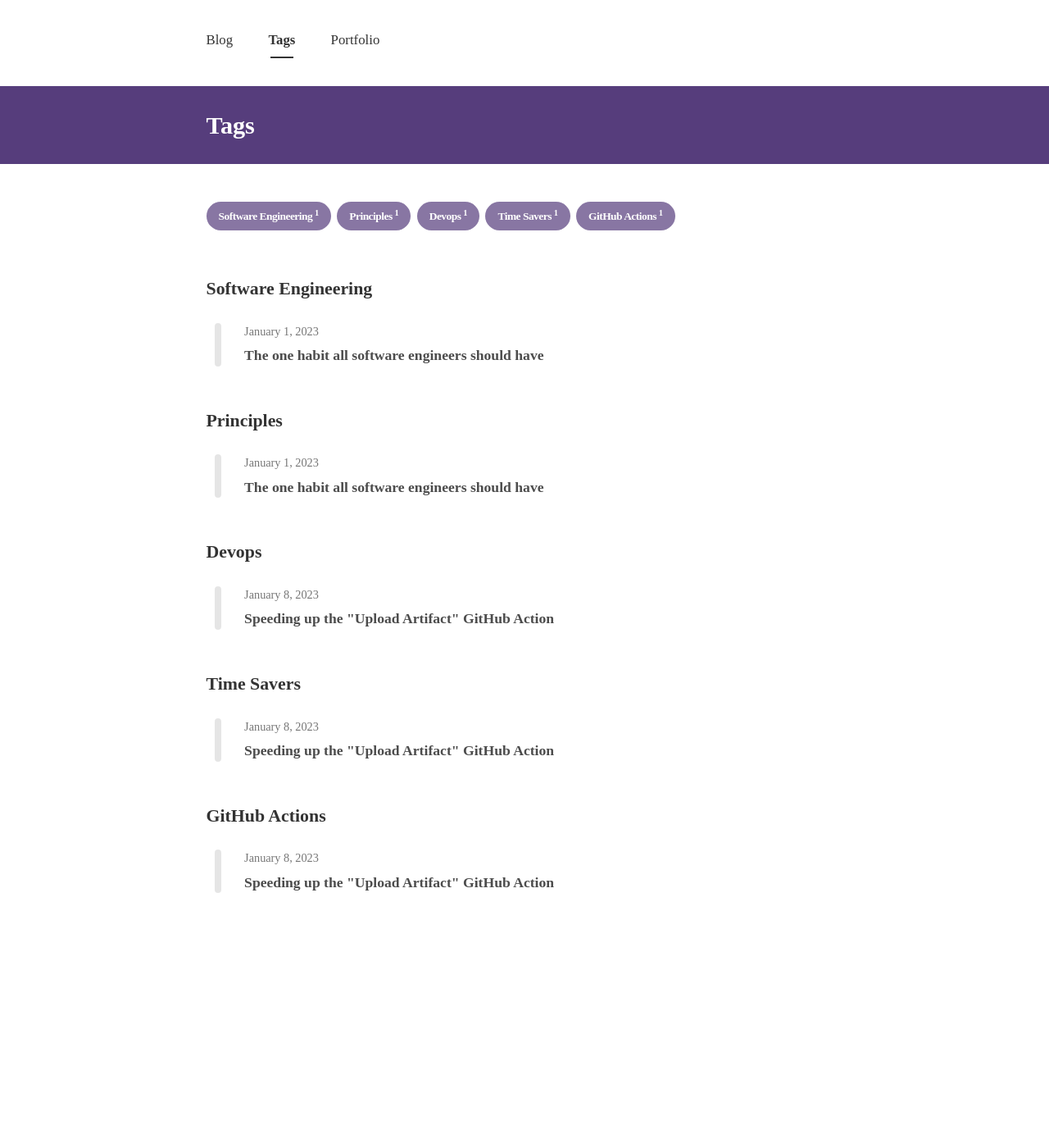
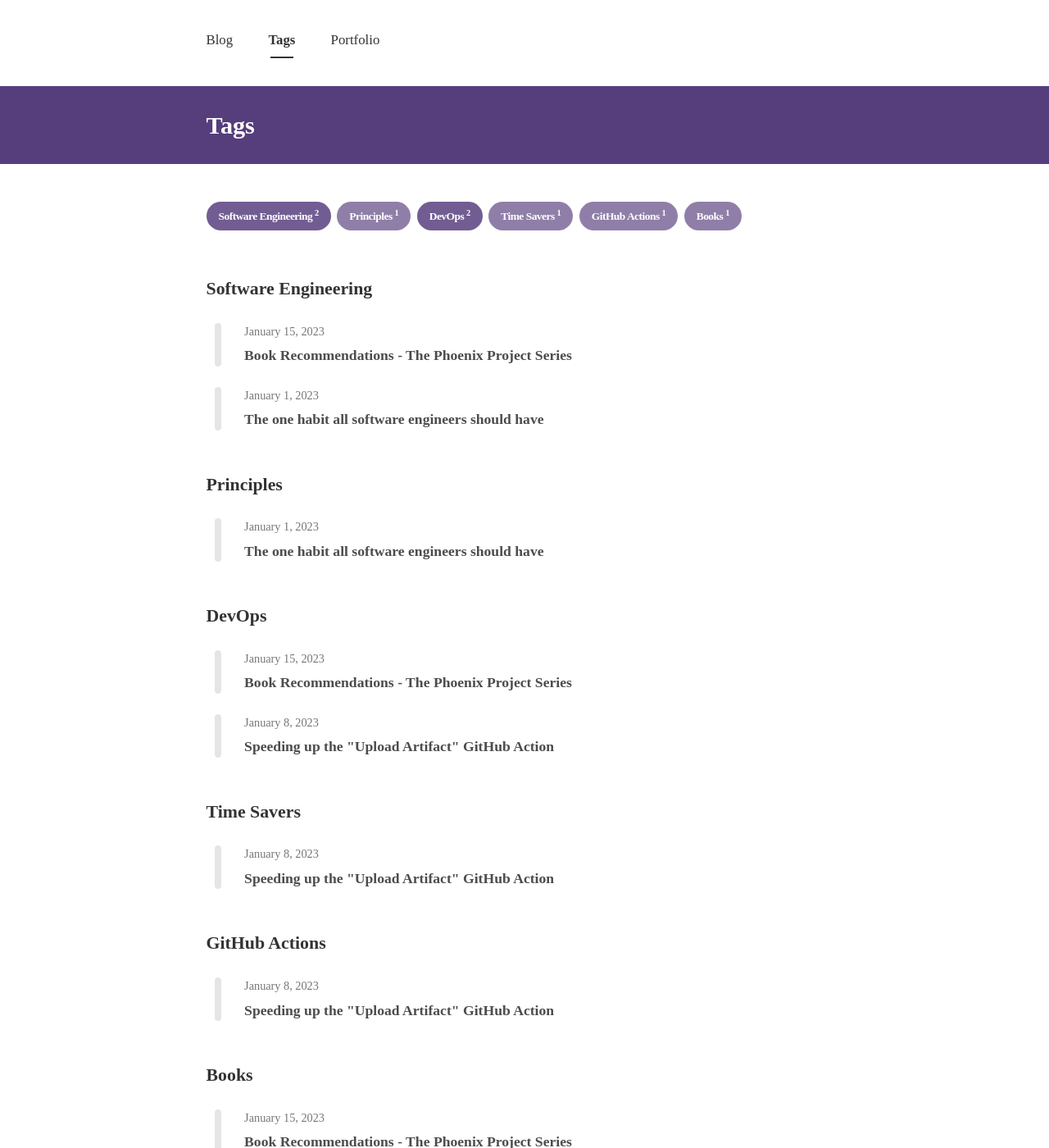
Before and after one commit to TomBillingtonUK/blog, a Jekyll site: the page built from tags.html, in a window 1280 px wide and 1400 px high. Shown: the whole window at 82% size. Built offline with Jekyll 4.4.1, drawn with Linux system fonts in a browser that asks for light colours; nearby versions of some CDN libraries; some web fonts are replaced.

Commit message:
New Blog Post

```diff
--- /dev/null
+++ b/_posts/2023-01-15-the-phoenix-project.md
@@ -0,0 +1,38 @@
+---
+layout: post
+title: Book Recommendations - The Phoenix Project Series
+subtitle : A fictional book series which will guide you through the principles and pitfalls of DevOps and Software Engineering.
+image: assets/img/posts/2023-01-15-the-phoenix-project/social-media-post.png
+imageWidth: 1080
+imageHeight: 1080
+tags: [Books, DevOps, Software Engineering ]
+author: Thomas Billington
+comments : False
+---
+This week's post will be short, but it covers two books I think all engineers should read. These aren't textbooks telling you how to write code but fictional stories with situations you will have experienced. Both books are from award-winning CTO Gene Kim.
+<br/>
+<br/>
+# The Phoenix Project
+
+This book, released in 2013, tells the story of a fictional IT project in a struggling automotive company. The book will introduce you to the three DevOps principles and how the characters use them to bring the project back on track.
+<br/>
+<br/>
+I came across this book while working in Capgemini; our practice lead added it to the recommended reading list and allowed us to expense it. One to never turn down a freebie, I ordered it. It was shipped to my hotel the next day, and I read it from cover to cover over the next two days, and it's been on my recommendation list ever since.
+<br/>
+<br/>
+[Purchase The Phoenix Project on Amazon](https://www.amazon.co.uk/Phoenix-Project-DevOps-Helping-Business/dp/0988262592)
+<br/>
+<br/>
+# The Unicorn Project
+
+The Unicorn Project, released in 2019, is a sequel to The Phoniex Project, set in the same company. This time, the focus is on software development and the effects that technical debt and complexity can have on a project.
+<br/>
+<br/>
+After reading his previous book, I was already following Gene Kim, so I jumped on it as soon as it came out. This time in Audible format. With seven years working as an engineer, I have faced the situations discussed here, which made this book super relatable. I recommend reading The Phoenix Project first, as that gives you a lot of the back story of why the project is in trouble a second time.
+<br/>
+<br/>
+
+[Purchase The Unicorn Project on Amazon](https://www.amazon.co.uk/Unicorn-Project-Developers-Disruption-Thriving-ebook/dp/B07QT9QR41)
+<br/>
+<br/>
+This series of books is always my default recommendation for someone looking to learn more about how software and projects work. If you do pick them up, I would like to know your thoughts, and I'm always on the lookout for even more recommendations if you have any.
```
Also changed, not shown: _posts/2023-01-08-speed-up-upload-artifact-action.md (+1 -1 lines), 1 other file.
